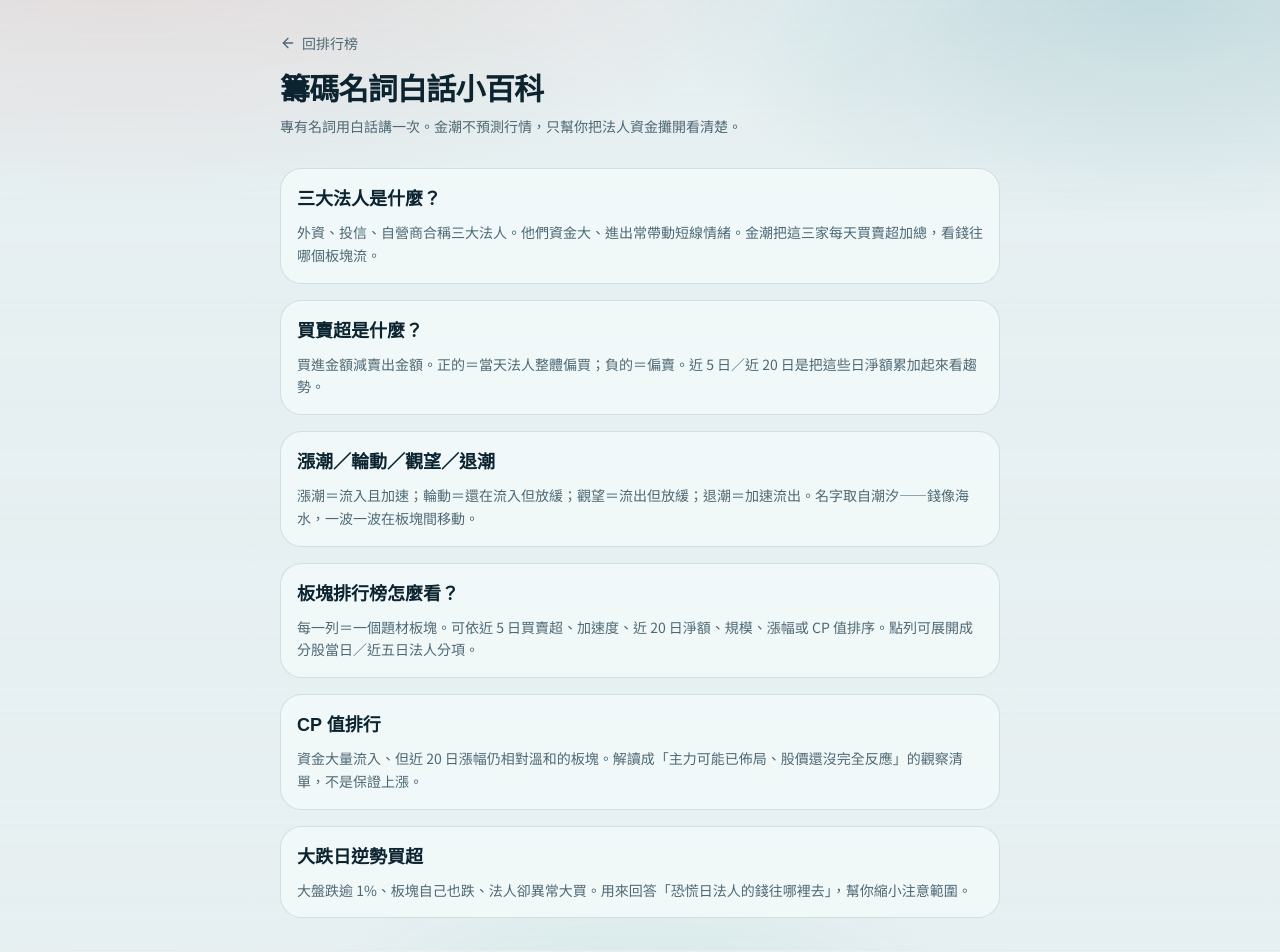
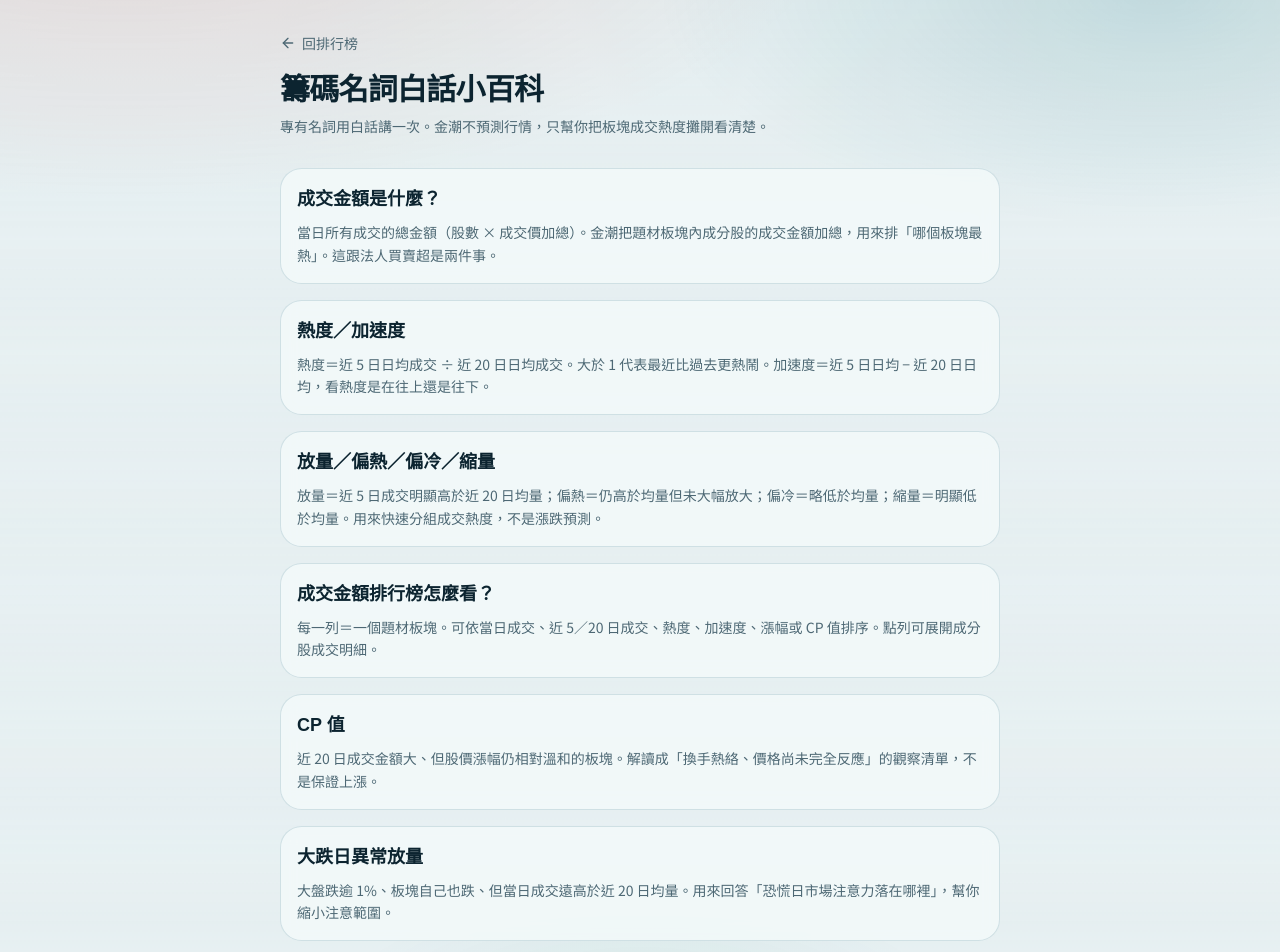
Before and after one commit to yts521751-hash/yts, a Next.js app: page /glossary in a window 1280 px wide. Shown: the top 952 px of the page. Built offline with nearby package versions, Linux system fonts and the light colour scheme.

Commit message:
docs: 小百科與 metadata 改為成交金額語意
Co-authored-by: yts521751 <yts521751@gmail.com>

```diff
--- a/src/app/glossary/page.tsx
+++ b/src/app/glossary/page.tsx
@@ -3,34 +3,34 @@ import { ArrowLeft } from "lucide-react";
 
 const TERMS = [
   {
-    id: "institutions",
-    title: "三大法人是什麼？",
-    body: "外資、投信、自營商合稱三大法人。他們資金大、進出常帶動短線情緒。金潮把這三家每天買賣超加總，看錢往哪個板塊流。",
+    id: "turnover",
+    title: "成交金額是什麼？",
+    body: "當日所有成交的總金額（股數 × 成交價加總）。金潮把題材板塊內成分股的成交金額加總，用來排「哪個板塊最熱」。這跟法人買賣超是兩件事。",
   },
   {
-    id: "net",
-    title: "買賣超是什麼？",
-    body: "買進金額減賣出金額。正的＝當天法人整體偏買；負的＝偏賣。近 5 日／近 20 日是把這些日淨額累加起來看趨勢。",
+    id: "heat",
+    title: "熱度／加速度",
+    body: "熱度＝近 5 日日均成交 ÷ 近 20 日日均成交。大於 1 代表最近比過去更熱鬧。加速度＝近 5 日日均 − 近 20 日日均，看熱度是在往上還是往下。",
   },
   {
     id: "states",
-    title: "漲潮／輪動／觀望／退潮",
-    body: "漲潮＝流入且加速；輪動＝還在流入但放緩；觀望＝流出但放緩；退潮＝加速流出。名字取自潮汐——錢像海水，一波一波在板塊間移動。",
+    title: "放量／偏熱／偏冷／縮量",
+    body: "放量＝近 5 日成交明顯高於近 20 日均量；偏熱＝仍高於均量但未大幅放大；偏冷＝略低於均量；縮量＝明顯低於均量。用來快速分組成交熱度，不是漲跌預測。",
   },
   {
     id: "ranking",
-    title: "板塊排行榜怎麼看？",
-    body: "每一列＝一個題材板塊。可依近 5 日買賣超、加速度、近 20 日淨額、規模、漲幅或 CP 值排序。點列可展開成分股當日／近五日法人分項。",
+    title: "成交金額排行榜怎麼看？",
+    body: "每一列＝一個題材板塊。可依當日成交、近 5／20 日成交、熱度、加速度、漲幅或 CP 值排序。點列可展開成分股成交明細。",
   },
   {
     id: "cp",
-    title: "CP 值排行",
-    body: "資金大量流入、但近 20 日漲幅仍相對溫和的板塊。解讀成「主力可能已佈局、股價還沒完全反應」的觀察清單，不是保證上漲。",
+    title: "CP 值",
+    body: "近 20 日成交金額大、但股價漲幅仍相對溫和的板塊。解讀成「換手熱絡、價格尚未完全反應」的觀察清單，不是保證上漲。",
   },
   {
-    id: "contrarian",
-    title: "大跌日逆勢買超",
-    body: "大盤跌逾 1%、板塊自己也跌、法人卻異常大買。用來回答「恐慌日法人的錢往哪裡去」，幫你縮小注意範圍。",
+    id: "spike",
+    title: "大跌日異常放量",
+    body: "大盤跌逾 1%、板塊自己也跌、但當日成交遠高於近 20 日均量。用來回答「恐慌日市場注意力落在哪裡」，幫你縮小注意範圍。",
   },
 ];
 
@@ -50,7 +50,7 @@ export default function GlossaryPage() {
           籌碼名詞白話小百科
         </h1>
         <p className="mt-2 text-sm text-muted-foreground">
-          專有名詞用白話講一次。金潮不預測行情，只幫你把法人資金攤開看清楚。
+          專有名詞用白話講一次。金潮不預測行情，只幫你把板塊成交熱度攤開看清楚。
         </p>
         <div className="mt-8 space-y-4">
           {TERMS.map((t) => (
--- a/src/app/layout.tsx
+++ b/src/app/layout.tsx
@@ -21,9 +21,8 @@ const geistMono = Geist_Mono({
 });
 
 export const metadata: Metadata = {
-  title: "金潮｜台股板塊金流・法人資金流向",
-  description:
-    "台股板塊金流排行榜：依近 5／20 日法人買賣超與加速度排序，漲潮、輪動、觀望、退潮一眼看懂，並附 CP 值與大跌日逆勢買超。",
+  title: "金潮｜台股板塊成交金額排行榜",
+  description: "台股板塊成交金額排行榜：依近 5／20 日成交與熱度排序，放量、偏熱、偏冷、縮量一眼看懂。",
 };
 
 export default function RootLayout({ children }: LayoutProps<"/">) {
```
